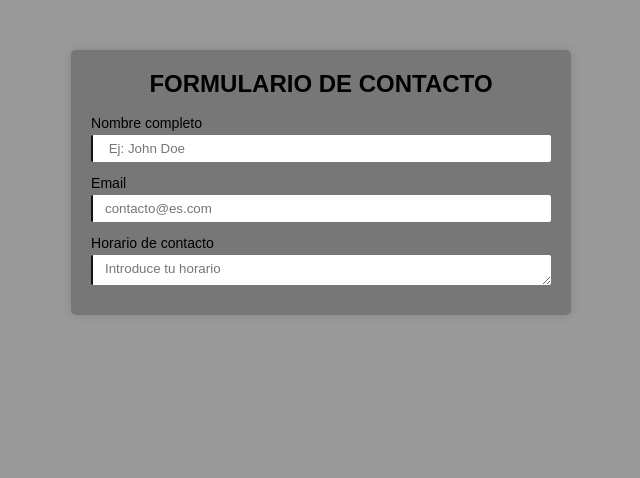
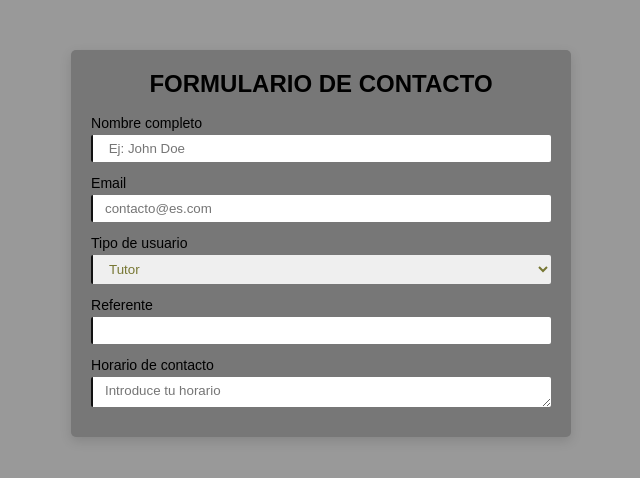
Before and after one commit to Jtech714/html_avanzado, a plain HTML site: page labels/index.html in a window 1280 px wide. Shown: the whole page, without its empty margins (319-959 px from the left). Drawn offline with Linux system fonts and the light colour scheme.

Commit message:
Datalist y Select

```diff
--- a/labels/index.html
+++ b/labels/index.html
@@ -7,6 +7,7 @@
     </head>
     <body>
         <form>
+            <!--simple inputs-->
             <h2>Formulario de contacto</h2>
             <div class="form_input">
                 <label for="name">Nombre completo</label>
@@ -17,6 +18,28 @@
                 <input type="email" placeholder="contacto@es.com" required>
                 </label>
             </div>
+            <!--select y options-->
+            <div class="form_input">
+                <label>Tipo de usuario
+                    <select name="type_of_user">
+                        <option>Tutor</option>
+                        <option>Alumno</option>
+                        <option>Otro</option>
+                    </select>
+                </label>
+            </div>
+            <!--datalist-->
+            <div class="form_input">
+                <label> Referente
+                    <input list="referente">
+                    <datalist id="referente" name="type_of_user">
+                        <option value="Institucion académica">Escuela</option>
+                        <option value="Asesor escolar">Profesor</option>
+                        <option value="No especifico">Otro</option>
+                    </datalist>
+                </label>
+            </div>
+            <!--textarea-->
             <div class="form_input">
                 <label for="horario">Horario de contacto</label>
                 <textarea rows="1" placeholder="Introduce tu horario" id="horario"></textarea>
--- a/labels/style.css
+++ b/labels/style.css
@@ -9,19 +9,19 @@ h2 {
     margin-bottom: 10px;
     text-transform: uppercase;
 }
-form {
+form{
     background-color: #777f;
     padding: 20px 0;
     width: 500px;
     margin: auto;
-    box-shadow: 0px 0px 10px #0002;
+    box-shadow: 0px 4px 12px #0002;
     margin-top: 50px;
     border-radius: 5px;
 }
 .form_input {
-    padding: 6px 20px;;
+    padding: 6px 20px;
 }
-input, textarea{
+input, textarea, select {
     width: 100%;
     box-sizing: border-box;
     padding: 6px 12px;
```
